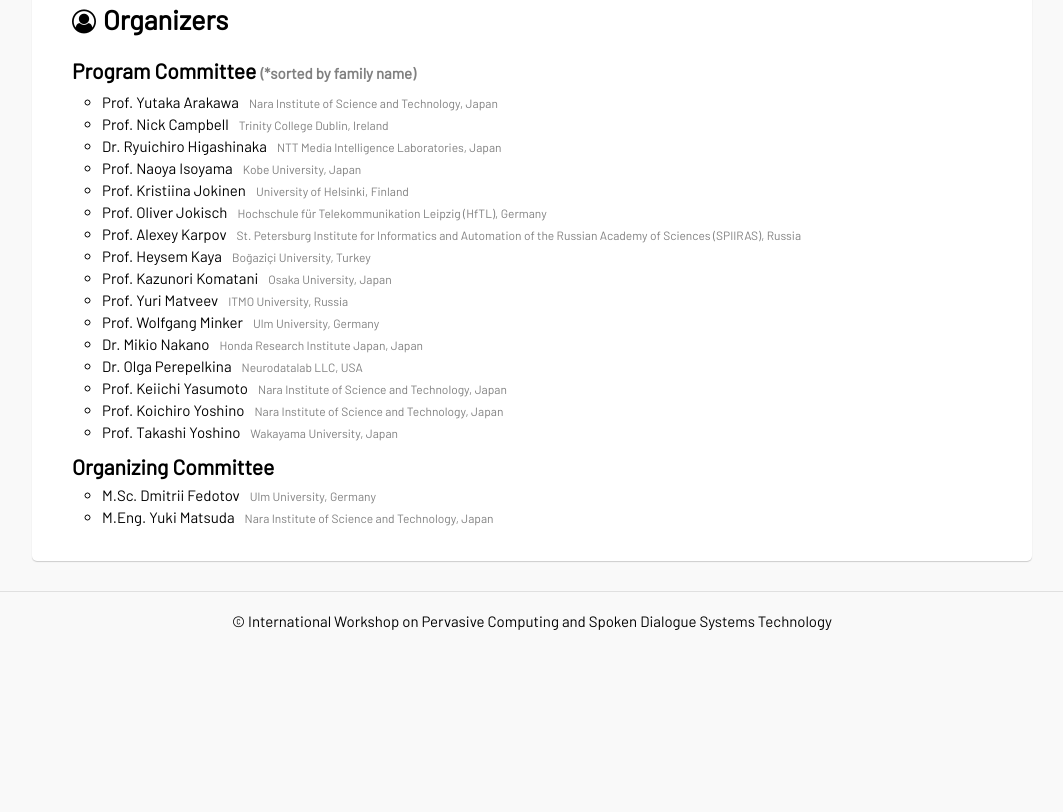
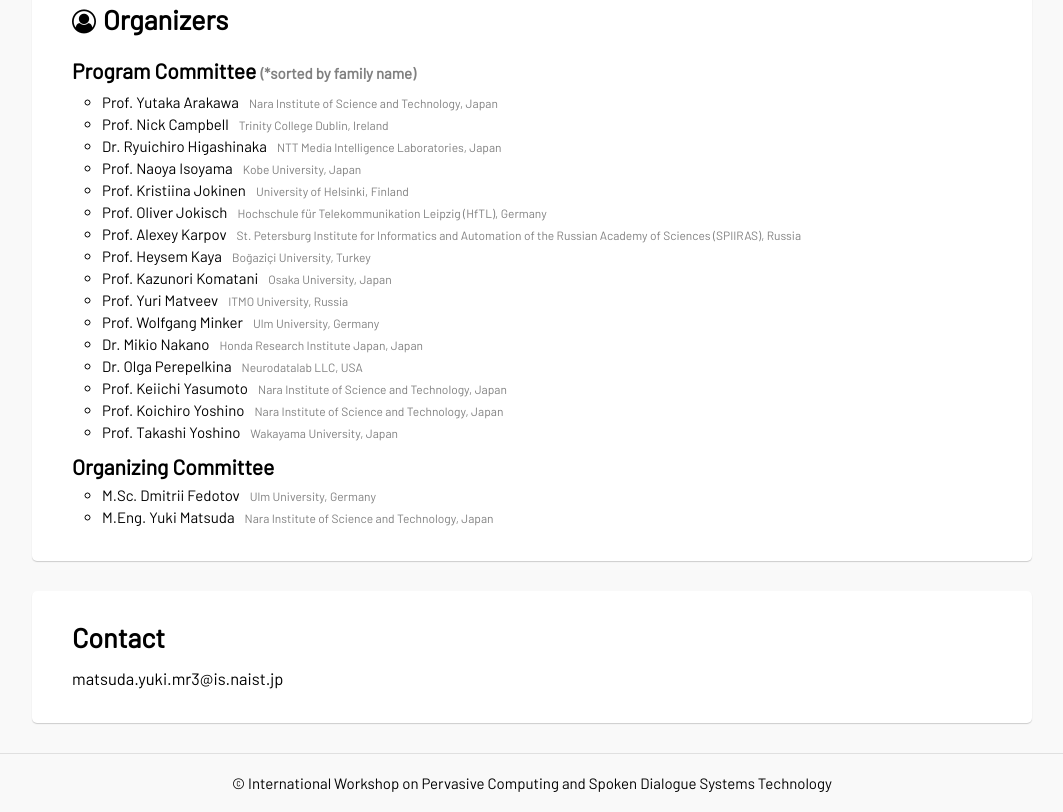
Before and after one commit to PerDial/perdial.github.io, a plain HTML site: page 2019/index.html in a window 1280 px wide. Shown: the part 2393-3205 px from the top of the page, without its empty margins (108-1171 px from the left). Before the commit the page ends 3043 px from the top, so only its background shows below. Drawn offline with nearby package versions, Linux system fonts and the light colour scheme.

Commit message:
add contact

```diff
--- a/2019/index.html
+++ b/2019/index.html
@@ -127,6 +127,11 @@
     </ul>
   </div>
 
+  <div>
+    <h2>Contact</h2>
+    <p>matsuda.yuki.mr3@is.naist.jp</p>
+  </div>
+
 </section>
 
 <footer>
```
